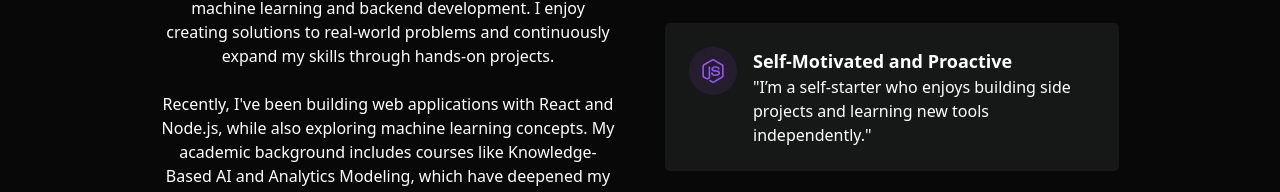
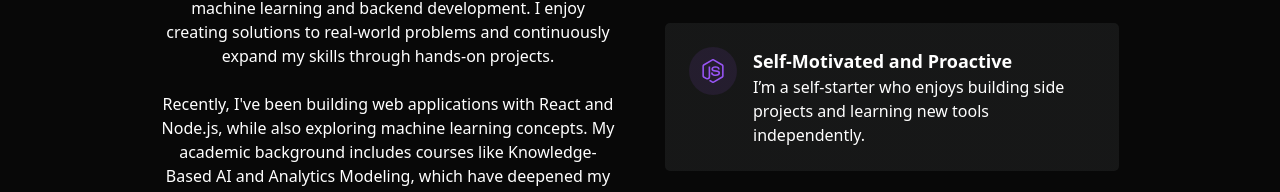
Before and after one commit to guillermomtz1/my-portfolio-website, a React (Vite) app: page / in a window 1280 px wide. Shown: the part 1108-1300 px from the top of the page. Built offline with nearby package versions, Linux system fonts and the light colour scheme.

Commit message:
Update about section

```diff
--- a/src/components/AboutSection.jsx
+++ b/src/components/AboutSection.jsx
@@ -72,8 +72,8 @@ export const AboutSection = () => {
                     Self-Motivated and Proactive
                   </h4>
                   <p className="text-muted-foreground">
-                    "I’m a self-starter who enjoys building side projects and
-                    learning new tools independently."
+                    I’m a self-starter who enjoys building side projects and
+                    learning new tools independently.
                   </p>
                 </div>
               </div>
```
